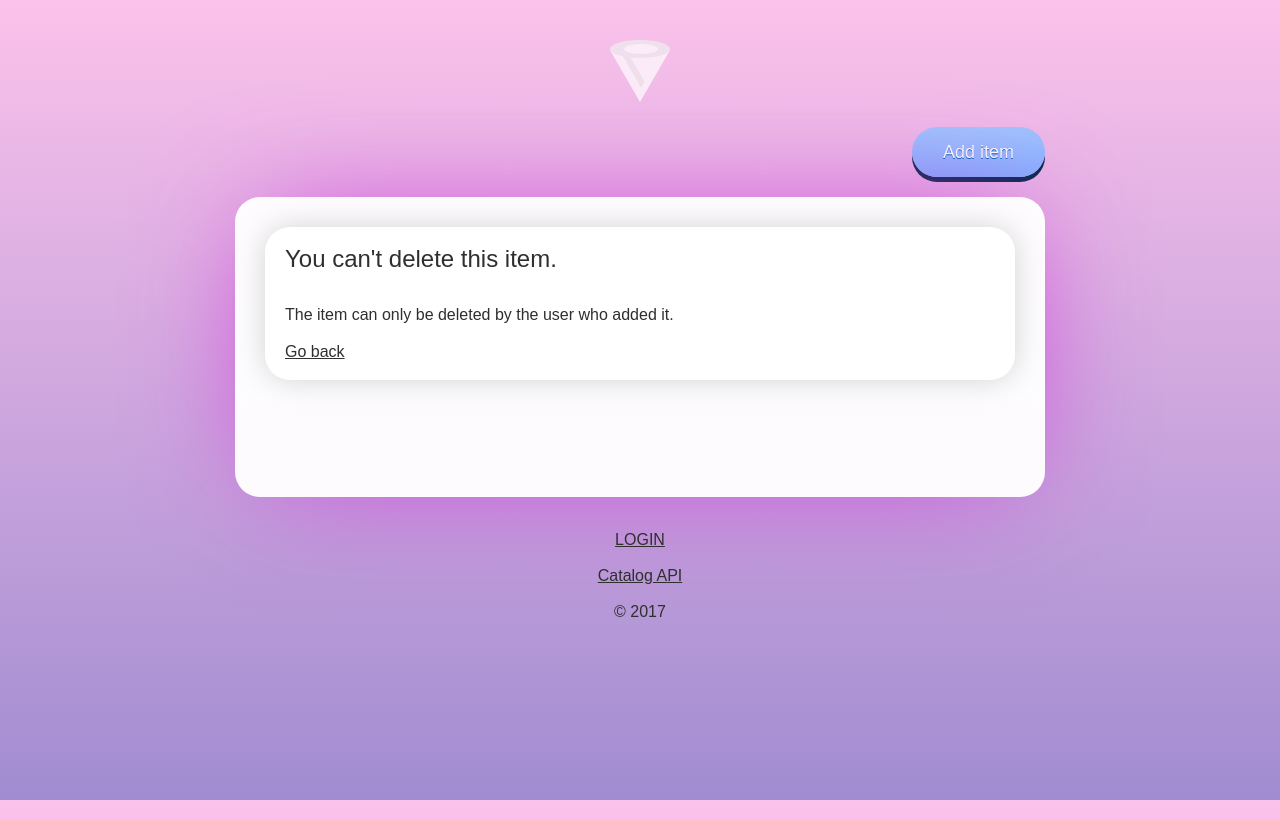
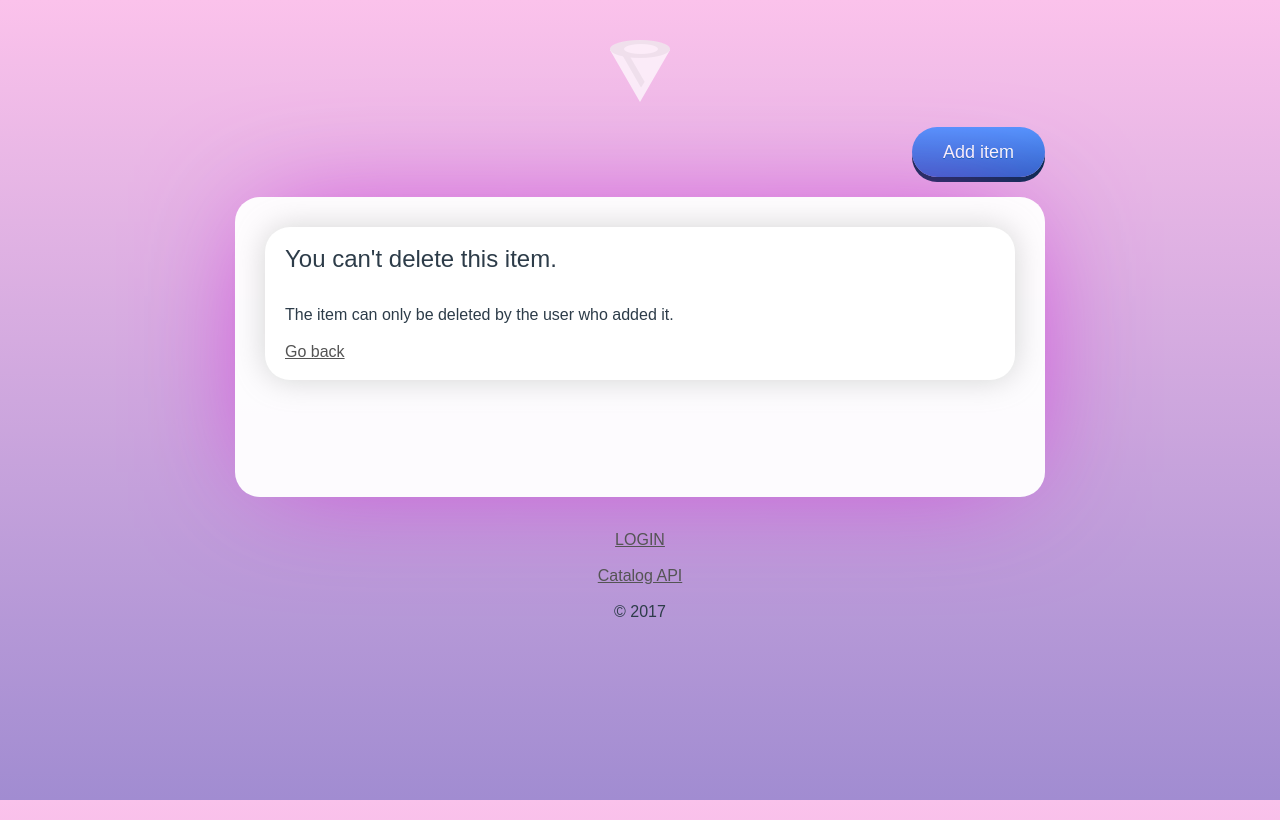
Before and after one commit to stoico/python-flask-catalog, a Flask app: page /not-deletable in a window 1280 px wide. Run offline with Flask 2, Linux system fonts and the light colour scheme; some libraries are stand-ins or nearby versions; some web fonts are replaced.

Commit message:
Change button background color.

```diff
--- a/static/styles/style.css
+++ b/static/styles/style.css
@@ -147,7 +147,7 @@ body {
   height: 100%;
   margin: 0;
   font-family: "Custom", Arial, sans-serif;
-  color: #2f2f2f;
+  color: #2d3c49;
   background-image: linear-gradient(to top, #a18cd1 0%, #fbc2eb 100%);
 }
 
@@ -164,7 +164,7 @@ h3 {
 }
 
 a {
-  color: #2f2f2f;
+  color: #545454;
 }
 
 .page {
@@ -235,7 +235,7 @@ input[type="submit"] {
 .button {
   margin-top: 25px;
   font-weight: 300;
-  background-image: linear-gradient(#a1c4fd 0%, #82b1ff 100%);
+  background-image: linear-gradient(#5595fe 0%, #2a66c9 100%);
   box-shadow: 0px 5px 0px 0px #002a4a;
   border-radius: 28px;
   cursor: pointer;
```
